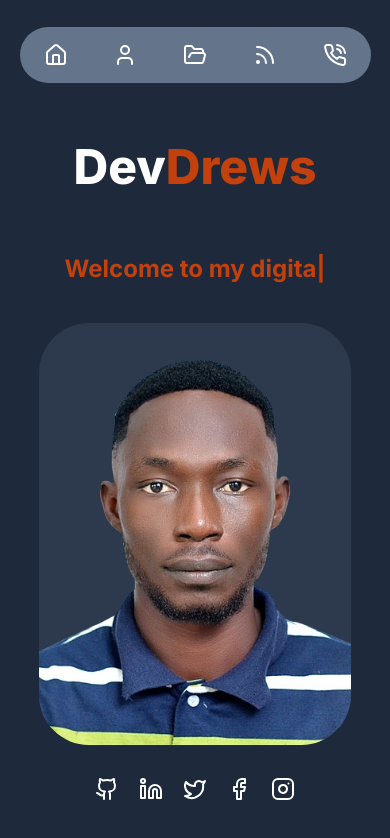
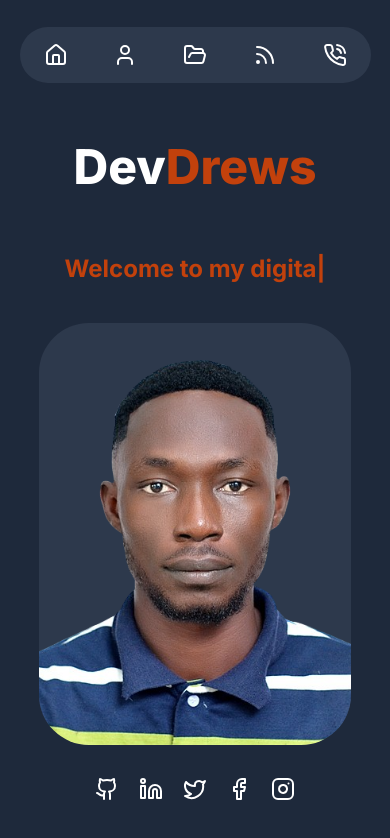
Before and after one commit to and-rews/devdrews, a Next.js app: page / in a window 390 px wide. Shown: the top 838 px of the page. Built offline with nearby package versions, Linux system fonts and the light colour scheme.

Commit message:
homepage responsive

```diff
--- a/styles/Navbar.module.css
+++ b/styles/Navbar.module.css
@@ -2,7 +2,7 @@
   position: fixed;
   top: 30%;
   right: 5%;
-  background-color: rgb(100, 116, 139);
+  background-color: rgba(100, 116, 139, 0.219);
   color: #fff;
   padding: 1rem 0.5rem;
   border-radius: 50px;
```
